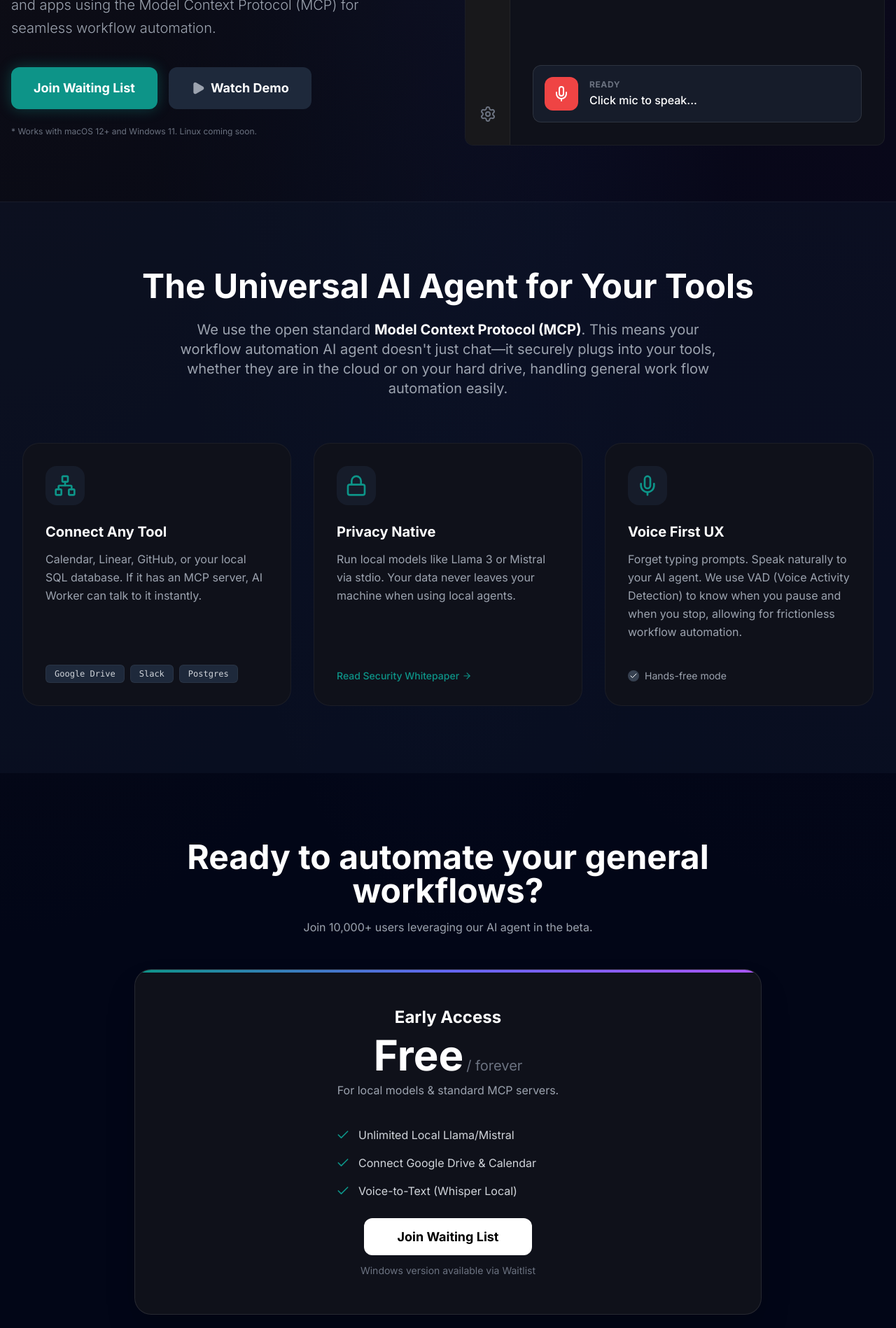
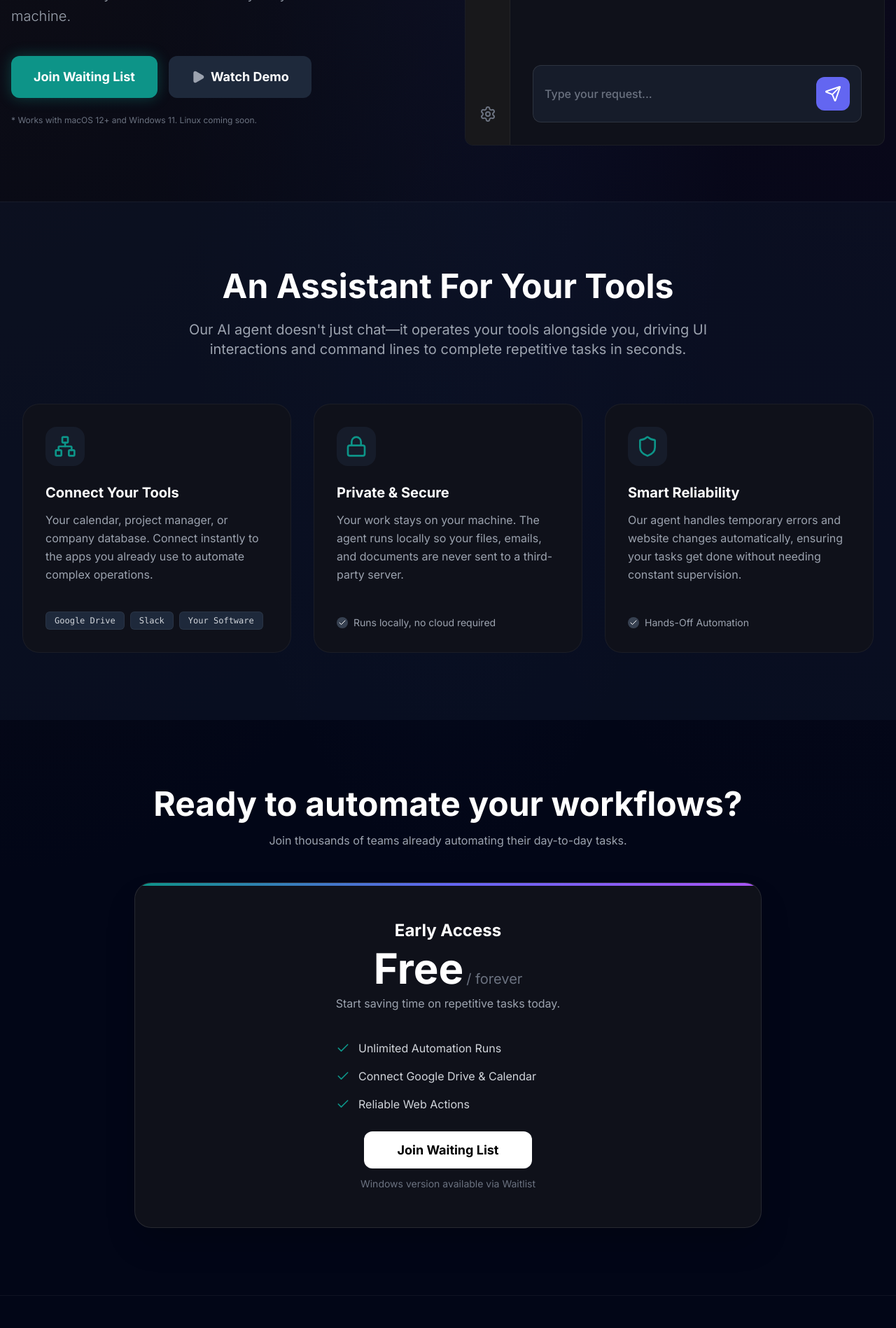
Before and after one commit to meharajM/ai-worker, a React (Vite) app: page / in a window 1280 px wide. Shown: the part 520-2418 px from the top of the page at 70% size. Built offline with nearby package versions, Linux system fonts and the light colour scheme.

Commit message:
updated website

```diff
--- a/App.tsx
+++ b/App.tsx
@@ -1,8 +1,8 @@
 import React from 'react';
 import Navbar from './components/Navbar';
 import FeatureCard from './components/FeatureCard';
-import VoiceDemo from './components/VoiceDemo';
-import { Network, Mic, Shield, Play, Check, ArrowRight, Lock } from 'lucide-react';
+import AgentDemo from './components/AgentDemo';
+import { Network, Shield, Play, Check, ArrowRight, Lock } from 'lucide-react';
 import { motion } from 'framer-motion';
 
 const App: React.FC = () => {
@@ -23,7 +23,7 @@ const App: React.FC = () => {
           >
             <div className="inline-flex items-center gap-2 px-4 py-1.5 rounded-full bg-white/5 border border-white/10 text-brand-teal text-sm font-medium mb-8 backdrop-blur-sm">
               <span className="flex h-2 w-2 rounded-full bg-brand-teal animate-pulse"></span>
-              v1.2 now with Local Audio Support
+              v1.2: Local Tool Automation
             </div>
 
             <h1 className="text-5xl md:text-7xl font-extrabold tracking-tight mb-6 leading-[1.1]">
@@ -32,7 +32,7 @@ const App: React.FC = () => {
             </h1>
 
             <p className="text-xl text-gray-400 mb-10 leading-relaxed font-light max-w-lg mx-auto lg:mx-0">
-              The first voice-native desktop AI agent workspace. Connect Gemini, Claude, or local LLMs to your files and apps using the Model Context Protocol (MCP) for seamless workflow automation.
+              A private desktop AI assistant. Connect your daily tools and automate your workflows directly on your machine.
             </p>
 
             <div className="flex flex-col sm:flex-row items-center justify-center lg:justify-start gap-4">
@@ -43,10 +43,10 @@ const App: React.FC = () => {
                 className="w-full sm:w-auto flex items-center justify-center gap-2 bg-brand-teal hover:bg-brand-tealHover text-white px-8 py-4 rounded-xl font-bold text-lg transition-all shadow-[0_0_20px_rgba(20,184,166,0.3)] hover:shadow-[0_0_30px_rgba(20,184,166,0.5)]">
                 Join Waiting List
               </a>
-              <button className="w-full sm:w-auto flex items-center justify-center gap-2 px-8 py-4 rounded-xl font-bold text-lg text-white bg-[#1e293b] hover:bg-[#334155] transition-all">
+              <a href="#demo" className="w-full sm:w-auto flex items-center justify-center gap-2 px-8 py-4 rounded-xl font-bold text-lg text-white bg-[#1e293b] hover:bg-[#334155] transition-all">
                 <Play size={20} fill="currentColor" className="w-5 h-5 text-gray-400" />
                 Watch Demo
-              </button>
+              </a>
             </div>
 
             <p className="mt-6 text-xs text-gray-500">
@@ -56,13 +56,14 @@ const App: React.FC = () => {
 
           {/* Right: Interactive UI Mockup */}
           <motion.div
+            id="demo"
             initial={{ opacity: 0, x: 20 }}
             animate={{ opacity: 1, x: 0 }}
             transition={{ duration: 0.8, delay: 0.2 }}
             className="relative lg:h-[600px] w-full"
           >
             <div className="absolute inset-0 bg-gradient-to-tr from-brand-primary/20 to-brand-teal/20 blur-[80px] -z-10 rounded-full"></div>
-            <VoiceDemo />
+            <AgentDemo />
           </motion.div>
 
         </div>
@@ -72,49 +73,50 @@ const App: React.FC = () => {
       <section id="features" className="py-24 bg-brand-surface/50 border-t border-white/5">
         <div className="max-w-7xl mx-auto px-4 sm:px-6 lg:px-8">
           <div className="text-center mb-16">
-            <h2 className="text-3xl md:text-5xl font-bold mb-6 text-white">The Universal AI Agent for Your Tools</h2>
+            <h2 className="text-3xl md:text-5xl font-bold mb-6 text-white">An Assistant For Your Tools</h2>
             <p className="text-xl text-gray-400 max-w-3xl mx-auto">
-              We use the open standard <strong className="text-white">Model Context Protocol (MCP)</strong>. This means your workflow automation AI agent doesn't just chat—it securely plugs into your tools, whether they are in the cloud or on your hard drive, handling general work flow automation easily.
+              Our AI agent doesn't just chat—it operates your tools alongside you, driving UI interactions and command lines to complete repetitive tasks in seconds.
             </p>
           </div>
 
           <div className="grid grid-cols-1 md:grid-cols-3 gap-8">
             {/* Card 1 */}
             <FeatureCard
-              title="Connect Any Tool"
-              description="Calendar, Linear, GitHub, or your local SQL database. If it has an MCP server, AI Worker can talk to it instantly."
+              title="Connect Your Tools"
+              description="Your calendar, project manager, or company database. Connect instantly to the apps you already use to automate complex operations."
               icon={<Network size={32} />}
               delay={0.1}
             >
               <div className="flex flex-wrap gap-2">
                 <span className="px-3 py-1 bg-[#1e293b] rounded-md text-xs font-mono text-gray-300 border border-white/5">Google Drive</span>
                 <span className="px-3 py-1 bg-[#1e293b] rounded-md text-xs font-mono text-gray-300 border border-white/5">Slack</span>
-                <span className="px-3 py-1 bg-[#1e293b] rounded-md text-xs font-mono text-gray-300 border border-white/5">Postgres</span>
+                <span className="px-3 py-1 bg-[#1e293b] rounded-md text-xs font-mono text-gray-300 border border-white/5">Your Software</span>
               </div>
             </FeatureCard>
 
             {/* Card 2 */}
             <FeatureCard
-              title="Privacy Native"
-              description="Run local models like Llama 3 or Mistral via stdio. Your data never leaves your machine when using local agents."
+              title="Private & Secure"
+              description="Your work stays on your machine. The agent runs locally so your files, emails, and documents are never sent to a third-party server."
               icon={<Lock size={32} />}
               delay={0.2}
             >
-              <button className="text-brand-teal hover:text-white text-sm font-medium flex items-center gap-1 transition-colors">
-                Read Security Whitepaper <ArrowRight size={14} />
-              </button>
+              <div className="flex items-center gap-2 text-gray-400 text-sm">
+                <div className="bg-gray-700 rounded-full p-0.5"><Check size={12} className="text-white" /></div>
+                Runs locally, no cloud required
+              </div>
             </FeatureCard>
 
             {/* Card 3 */}
             <FeatureCard
-              title="Voice First UX"
-              description="Forget typing prompts. Speak naturally to your AI agent. We use VAD (Voice Activity Detection) to know when you pause and when you stop, allowing for frictionless workflow automation."
-              icon={<Mic size={32} />}
+              title="Smart Reliability"
+              description="Our agent handles temporary errors and website changes automatically, ensuring your tasks get done without needing constant supervision."
+              icon={<Shield size={32} />}
               delay={0.3}
             >
               <div className="flex items-center gap-2 text-gray-400 text-sm">
                 <div className="bg-gray-700 rounded-full p-0.5"><Check size={12} className="text-white" /></div>
-                Hands-free mode
+                Hands-Off Automation
               </div>
             </FeatureCard>
           </div>
@@ -122,10 +124,10 @@ const App: React.FC = () => {
       </section>
 
       {/* Pricing / Early Access Section */}
-      <section className="py-24 px-4">
+      <section id="download" className="py-24 px-4">
         <div className="max-w-4xl mx-auto text-center">
-          <h2 className="text-3xl md:text-5xl font-bold mb-4 text-white">Ready to automate your general workflows?</h2>
-          <p className="text-gray-400 mb-12">Join 10,000+ users leveraging our AI agent in the beta.</p>
+          <h2 className="text-3xl md:text-5xl font-bold mb-4 text-white">Ready to automate your workflows?</h2>
+          <p className="text-gray-400 mb-12">Join thousands of teams already automating their day-to-day tasks.</p>
 
           <motion.div
             initial={{ opacity: 0, y: 40 }}
@@ -142,12 +144,12 @@ const App: React.FC = () => {
                 <span className="text-6xl font-bold text-white">Free</span>
                 <span className="text-xl text-gray-500">/ forever</span>
               </div>
-              <p className="text-gray-400 mb-10">For local models & standard MCP servers.</p>
+              <p className="text-gray-400 mb-10">Start saving time on repetitive tasks today.</p>
 
               <div className="max-w-xs mx-auto space-y-4 mb-10 text-left">
                 <div className="flex items-center gap-3">
                   <Check className="text-brand-teal w-5 h-5 flex-shrink-0" />
-                  <span className="text-gray-300">Unlimited Local Llama/Mistral</span>
+                  <span className="text-gray-300">Unlimited Automation Runs</span>
                 </div>
                 <div className="flex items-center gap-3">
                   <Check className="text-brand-teal w-5 h-5 flex-shrink-0" />
@@ -155,7 +157,7 @@ const App: React.FC = () => {
                 </div>
                 <div className="flex items-center gap-3">
                   <Check className="text-brand-teal w-5 h-5 flex-shrink-0" />
-                  <span className="text-gray-300">Voice-to-Text (Whisper Local)</span>
+                  <span className="text-gray-300">Reliable Web Actions</span>
                 </div>
               </div>
 
@@ -177,15 +179,14 @@ const App: React.FC = () => {
         <div className="max-w-7xl mx-auto px-4 flex flex-col md:flex-row justify-between items-center gap-6">
           <div className="flex items-center gap-2">
             <div className="w-8 h-8 bg-gradient-to-br from-brand-teal to-brand-primary rounded-lg flex items-center justify-center">
-              <Mic className="text-white w-5 h-5" />
+              <Network className="text-white w-5 h-5" />
             </div>
             <span className="font-bold text-lg">AI-Worker</span>
           </div>
 
           <div className="flex gap-8 text-sm text-gray-400">
-            <a href="#" className="hover:text-white">Features</a>
-            <a href="#" className="hover:text-white">Integrations (MCP)</a>
-            <a href="#" className="hover:text-white">Privacy</a>
+            <a href="#features" className="hover:text-white">Features</a>
+            <a href="#demo" className="hover:text-white">Demo</a>
           </div>
 
           <a
--- a/components/VoiceDemo.tsx
+++ b/components/AgentDemo.tsx
@@ -1,7 +1,7 @@
 import React from 'react';
-import { Mic, Lock, MessageSquare, Database, Settings, Bot } from 'lucide-react';
+import { Send, Lock, MessageSquare, Database, Settings, Bot } from 'lucide-react';
 
-const VoiceDemo: React.FC = () => {
+const AgentDemo: React.FC = () => {
   return (
     <div className="w-full h-full min-h-[500px] flex flex-col font-sans select-none">
       {/* Window Title Bar */}
@@ -47,7 +47,7 @@ const VoiceDemo: React.FC = () => {
                 <h4 className="text-white font-bold mb-1">AI Worker</h4>
                 <p className="text-gray-300 leading-relaxed text-sm">
                   I'm ready. I'm connected to <span className="bg-[#064e3b] text-[#34d399] px-1.5 py-0.5 rounded text-xs font-mono">Google Drive</span> and <span className="bg-[#451a03] text-[#fbbf24] px-1.5 py-0.5 rounded text-xs font-mono">Local Calendar</span>.
-                  <br />Press the mic button to start.
+                  <br />Type your prompt to start.
                 </p>
               </div>
             </div>
@@ -58,16 +58,13 @@ const VoiceDemo: React.FC = () => {
             <button
               className="w-full p-4 rounded-xl border border-white/10 flex items-center gap-4 transition-all duration-300 group bg-[#1e293b]/50 hover:bg-[#1e293b] hover:border-white/20 cursor-default"
             >
-              <div className="w-12 h-12 rounded-xl flex items-center justify-center transition-colors bg-[#ef4444] group-hover:scale-105">
-                <Mic className="text-white w-6 h-6" />
+              <div className="text-left flex-1 flex items-center">
+                <p className="text-gray-500 font-medium truncate">
+                  Type your request...
+                </p>
               </div>
-              <div className="text-left flex-1">
-                <p className="text-xs font-bold tracking-wider uppercase mb-0.5 text-gray-500">
-                  Ready
-                </p>
-                <p className="text-white font-medium truncate">
-                  Click mic to speak...
-                </p>
+              <div className="w-12 h-12 rounded-xl flex items-center justify-center transition-colors bg-brand-primary group-hover:scale-105">
+                <Send className="text-white w-6 h-6" />
               </div>
             </button>
           </div>
@@ -78,4 +75,4 @@ const VoiceDemo: React.FC = () => {
   );
 };
 
-export default VoiceDemo;
+export default AgentDemo;
--- a/index.html
+++ b/index.html
@@ -5,42 +5,46 @@
   <meta charset="UTF-8" />
   <meta name="viewport" content="width=device-width, initial-scale=1.0" />
   <meta name="description"
-    content="AI-Worker is a voice-native desktop AI agent for general workflow automation. Connect Gemini, Claude, or local LLMs to a unified workspace to automate tasks across files and apps using MCP." />
+    content="AI-Worker is a desktop AI agent that automates repetitive tasks locally and securely. Connect your files and everyday tools to save hours across your workflows." />
   <meta name="keywords"
-    content="workflow automation, general work flow automation, AI agent, desktop AI workspace, voice AI assistant, local LLM agent, Model Context Protocol, MCP, intelligent automation" />
+    content="workflow automation, AI assistant, productivity software, task automation, desktop agent, AI tool, smart automation, business productivity" />
+  <meta name="robots" content="index, follow, max-snippet:-1, max-image-preview:large, max-video-preview:-1" />
+  <meta name="googlebot" content="index, follow" />
 
   <!-- Open Graph / Facebook -->
   <meta property="og:type" content="website" />
   <meta property="og:url" content="https://ai-worker.tech/" />
-  <meta property="og:title" content="AI-Worker | AI Agent for Workflow Automation" />
+  <meta property="og:title" content="AI-Worker | Automate Your Daily Work" />
   <meta property="og:description"
-    content="The first voice-native AI agent for general workflow automation. Connect LLMs to your local files and cloud apps." />
-  <!-- <meta property="og:image" content="https://your-website-url.com/og-image.png" /> -->
+    content="A desktop AI agent that automates repetitive tasks securely on your own machine. Connect your daily tools and save hours every week." />
+  <!-- <meta property="og:image" content="https://ai-worker.tech/og-image.png" /> -->
 
   <!-- Twitter -->
   <meta property="twitter:card" content="summary_large_image" />
   <meta property="twitter:url" content="https://ai-worker.tech/" />
-  <meta property="twitter:title" content="AI-Worker | AI Agent for Workflow Automation" />
+  <meta property="twitter:title" content="AI-Worker | Automate Your Daily Work" />
   <meta property="twitter:description"
-    content="The first voice-native AI agent for general workflow automation. Connect LLMs to your local files and cloud apps." />
+    content="A desktop AI agent that automates repetitive tasks securely on your own machine. Connect your daily tools and save hours every week." />
   <!-- <meta property="twitter:image" content="https://ai-worker.tech/twitter-image.png" /> -->
 
   <link rel="manifest" href="/manifest.json" />
   <meta name="theme-color" content="#020617" />
   <link rel="canonical" href="https://ai-worker.tech/" />
+  <link rel="sitemap" type="application/xml" title="Sitemap" href="/sitemap.xml" />
+  <link rel="alternate" type="text/plain" href="/llms.txt" title="AI agent summary" />
 
-  <title>AI-Worker | AI Agent for General Workflow Automation</title>
+  <title>AI-Worker | Automate Your Daily Workflows</title>
 
   <script type="application/ld+json">
     {
       "@context": "https://schema.org",
       "@type": "SoftwareApplication",
       "name": "AI-Worker",
-      "alternateName": "AI-Worker Automation Agent",
-      "applicationCategory": "Productivity, Workflow Automation",
+      "alternateName": "AI Worker Desktop Agent",
+      "applicationCategory": "Productivity",
       "operatingSystem": "macOS, Windows, Linux",
-      "keywords": "workflow automation, general work flow automation, AI agent, local LLM",
-      "description": "The first voice-native desktop AI agent for general workflow automation. Connect Gemini, Claude, or local LLMs to your files and apps using the Model Context Protocol (MCP) to automate complex tasks natively.",
+      "keywords": "workflow automation, desktop assistant, task automation, productivity, AI tools",
+      "description": "A desktop AI agent that automates repetitive tasks on your machine. Connect your daily tools and save hours every week.",
       "offers": {
         "@type": "Offer",
         "price": "0"
@@ -60,12 +64,12 @@
           },
           colors: {
             brand: {
-              dark: '#020617', // Slate 950
-              primary: '#6366f1', // Indigo 500
-              teal: '#0d9488', // Teal 600
-              tealHover: '#0f766e', // Teal 700
-              surface: '#0f172a', // Slate 900
-              card: '#0f111a', // Darker card bg
+              dark: '#020617',
+              primary: '#6366f1',
+              teal: '#0d9488',
+              tealHover: '#0f766e',
+              surface: '#0f172a',
+              card: '#0f111a',
             }
           },
           backgroundImage: {
@@ -84,6 +88,7 @@
     .gradient-text {
       background: linear-gradient(to right, #2dd4bf, #818cf8, #c084fc);
       -webkit-background-clip: text;
+      background-clip: text;
       -webkit-text-fill-color: transparent;
     }
 
@@ -126,19 +131,16 @@
 <body>
   <div id="root"></div>
   <noscript>
-    <h1>AI Agent for General Workflow Automation</h1>
-    <p>AI-Worker is the first voice-native desktop AI agent workspace designed specifically for general workflow
-      automation. Connect Gemini, Claude, or local LLMs to your files and apps using the Model Context Protocol (MCP) to
-      seamlessly automate tasks without context switching.</p>
+    <h1>A Desktop Agent for Your Tools</h1>
+    <p>AI-Worker is a desktop application designed to automate repetitive tasks. Connect to your daily tools and
+      seamlessly automate your workflows directly on your machine.</p>
 
-    <h2>The Universal "USB-C" for AI Agents</h2>
-    <p>We use the open standard <strong>Model Context Protocol (MCP)</strong>. This means your workflow automation AI
-      agent doesn't just chat—it securely plugs into your existing tools, whether they are in the cloud, APIs, or on
-      your native hard drive.</p>
+    <h2>Connects to the Software You Use</h2>
+    <p>Our agent securely works alongside you, operating web applications and local software to speed up your routine
+      tasks without complex setups.</p>
 
-    <h2>Ready to automate your cross-platform workflows?</h2>
-    <p>Join 10,000+ users leveraging our AI agent for general workflow automation. Start automating repetitive tasks by
-      talking natively to your workspace.</p>
+    <h2>Start automating today</h2>
+    <p>Join thousands of users using AI-Worker to get more done in less time. Download the beta to get started.</p>
   </noscript>
   <script type="module" src="/index.tsx"></script>
 </body>
--- a/metadata.json
+++ b/metadata.json
@@ -1,7 +1,4 @@
 {
   "name": "AI-Worker",
-  "description": "Voice-first desktop AI assistant connecting local and remote models for productivity.",
-  "requestFramePermissions": [
-    "microphone"
-  ]
+  "description": "Powerful desktop AI assistant connecting local and remote models for productivity."
 }
```
Also changed, not shown: components/Navbar.tsx (+7 -9 lines), manifest.json, public/llms.txt (added), public/robots.txt (renamed from robots.txt), 1 other file (tests, documents, lock files or other folders).
